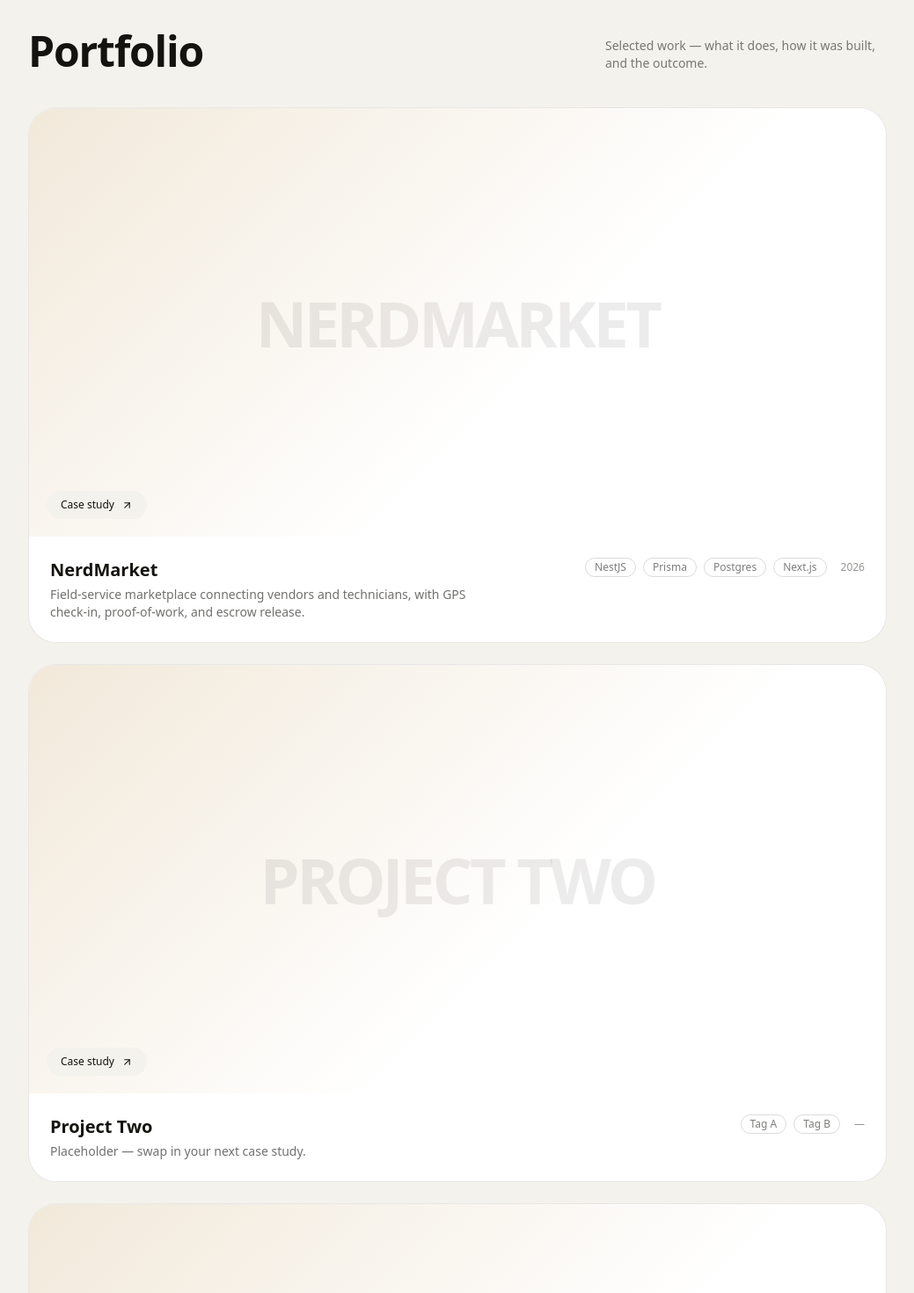
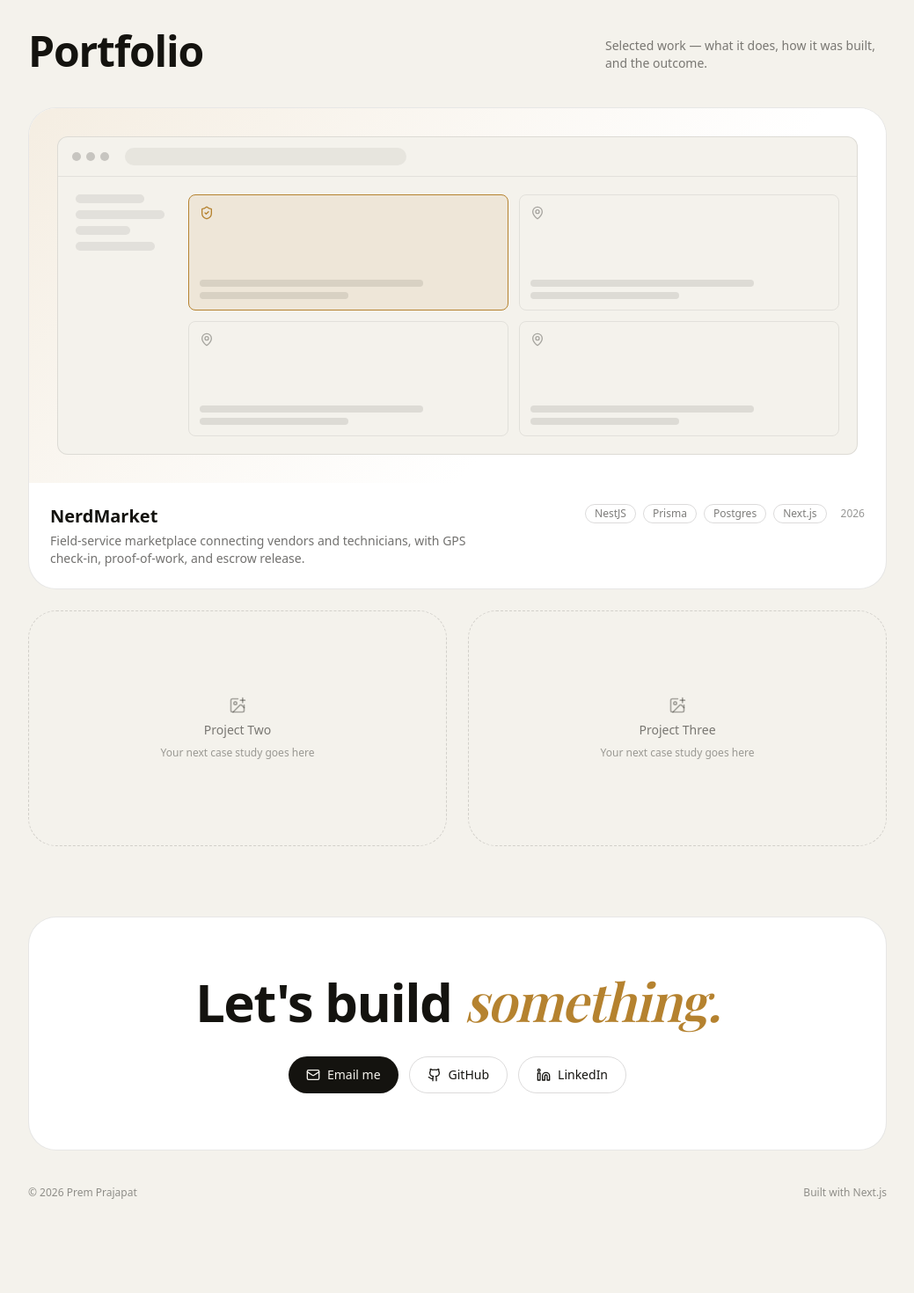
Before and after one commit to NarutoJoyboy/portfolio, a Next.js app: page / in a window 1280 px wide. Shown: the part 1160-2630 px from the top of the page at 88% size, without its empty margins (120-1159 px from the left). After the commit the page ends 2604 px from the top, so only its background shows below. Built offline with nearby package versions, Linux system fonts and the light colour scheme.

Commit message:
portfolio: real abstract UI mockup for NerdMarket, honest placeholders for empty projects

```diff
--- a/app/page.tsx
+++ b/app/page.tsx
@@ -1,4 +1,4 @@
-import { Github, Linkedin, Mail, ArrowUpRight, ArrowRight, User } from "lucide-react";
+import { Github, Linkedin, Mail, ArrowRight, User, MapPin, ShieldCheck, ImagePlus } from "lucide-react";
 import Reveal from "./components/Reveal";
 import Parallax from "./components/Parallax";
 
@@ -9,26 +9,14 @@ const FEATURES = [
   { title: "Project Management", desc: "Scope, timeline, ship — owned end to end." },
 ];
 
-const PROJECTS = [
-  {
+const FEATURED_PROJECT = {
   title: "NerdMarket",
   year: "2026",
   desc: "Field-service marketplace connecting vendors and technicians, with GPS check-in, proof-of-work, and escrow release.",
   tags: ["NestJS", "Prisma", "Postgres", "Next.js"],
-  },
-  {
-    title: "Project Two",
-    year: "—",
-    desc: "Placeholder — swap in your next case study.",
-    tags: ["Tag A", "Tag B"],
-  },
-  {
-    title: "Project Three",
-    year: "—",
-    desc: "Placeholder — swap in your next case study.",
-    tags: ["Tag C", "Tag D"],
-  },
-];
+};
+
+const PLACEHOLDER_PROJECTS = ["Project Two", "Project Three"];
 
 const NAV = [
   { href: "#work", label: "Work" },
@@ -172,28 +160,63 @@ export default function Portfolio() {
             </Reveal>
           </div>
 
-          <div className="mt-10 flex flex-col gap-6">
-            {PROJECTS.map(({ title, year, desc, tags }, i) => (
-              <Reveal key={title} delay={i * 100}>
+          {/* Featured project — real work gets a real mockup */}
+          <Reveal className="mt-10">
             <div className="group rounded-[2rem] border border-[color-mix(in_srgb,var(--foreground)_10%,transparent)] bg-surface overflow-hidden transition-transform hover:-translate-y-1">
-                  <div className="relative aspect-[16/8] bg-[linear-gradient(135deg,color-mix(in_srgb,var(--accent)_18%,var(--surface)),var(--surface)_60%)] flex items-center justify-center">
-                    <span className="text-6xl sm:text-7xl font-black tracking-tighter text-[color-mix(in_srgb,var(--foreground)_8%,transparent)] uppercase select-none">
-                      {title}
-                    </span>
-                    <span className="absolute bottom-5 left-5 inline-flex items-center gap-2 rounded-full bg-background px-4 py-2 text-xs font-medium">
-                      Case study <ArrowUpRight size={13} className="transition-transform group-hover:translate-x-0.5 group-hover:-translate-y-0.5" />
-                    </span>
+              <div className="relative aspect-[16/9] sm:aspect-[16/7] bg-[linear-gradient(135deg,color-mix(in_srgb,var(--accent)_14%,var(--surface)),var(--surface)_65%)] p-4 sm:p-8">
+                {/* abstract app-window mockup */}
+                <div className="h-full w-full rounded-xl border border-[color-mix(in_srgb,var(--foreground)_10%,transparent)] bg-background overflow-hidden flex flex-col">
+                  <div className="flex items-center gap-1.5 border-b border-[color-mix(in_srgb,var(--foreground)_8%,transparent)] px-4 py-3">
+                    <span className="h-2.5 w-2.5 rounded-full bg-[color-mix(in_srgb,var(--foreground)_20%,transparent)]" />
+                    <span className="h-2.5 w-2.5 rounded-full bg-[color-mix(in_srgb,var(--foreground)_20%,transparent)]" />
+                    <span className="h-2.5 w-2.5 rounded-full bg-[color-mix(in_srgb,var(--foreground)_20%,transparent)]" />
+                    <span className="ml-3 h-5 flex-1 max-w-xs rounded-full bg-[color-mix(in_srgb,var(--foreground)_6%,transparent)]" />
+                  </div>
+                  <div className="flex-1 grid grid-cols-[minmax(0,1fr)] sm:grid-cols-[7rem_1fr] gap-4 p-4 sm:p-5">
+                    <div className="hidden sm:flex flex-col gap-2">
+                      {[70, 90, 55, 80].map((w, idx) => (
+                        <span
+                          key={idx}
+                          style={{ width: `${w}%` }}
+                          className="h-2.5 rounded-full bg-[color-mix(in_srgb,var(--foreground)_8%,transparent)]"
+                        />
+                      ))}
+                    </div>
+                    <div className="grid grid-cols-2 gap-3">
+                      {[0, 1, 2, 3].map((idx) => (
+                        <div
+                          key={idx}
+                          className={`rounded-lg border p-3 flex flex-col justify-between ${
+                            idx === 0
+                              ? "border-accent bg-[color-mix(in_srgb,var(--accent)_10%,transparent)]"
+                              : "border-[color-mix(in_srgb,var(--foreground)_8%,transparent)]"
+                          }`}
+                        >
+                          {idx === 0 ? (
+                            <ShieldCheck size={16} className="text-accent" />
+                          ) : (
+                            <MapPin size={16} className="text-[color-mix(in_srgb,var(--foreground)_35%,transparent)]" />
+                          )}
+                          <div className="mt-3 space-y-1.5">
+                            <span className="block h-2 w-3/4 rounded-full bg-[color-mix(in_srgb,var(--foreground)_10%,transparent)]" />
+                            <span className="block h-2 w-1/2 rounded-full bg-[color-mix(in_srgb,var(--foreground)_10%,transparent)]" />
+                          </div>
+                        </div>
+                      ))}
+                    </div>
+                  </div>
+                </div>
               </div>
               <div className="p-6 flex items-start justify-between gap-6 flex-wrap">
                 <div>
-                      <h3 className="text-xl font-semibold">{title}</h3>
+                  <h3 className="text-xl font-semibold">{FEATURED_PROJECT.title}</h3>
                   <p className="mt-1 max-w-lg text-sm text-[color-mix(in_srgb,var(--foreground)_60%,transparent)]">
-                        {desc}
+                    {FEATURED_PROJECT.desc}
                   </p>
                 </div>
                 <div className="flex items-center gap-4">
                   <div className="flex flex-wrap gap-2 justify-end">
-                        {tags.map((tag) => (
+                    {FEATURED_PROJECT.tags.map((tag) => (
                       <span
                         key={tag}
                         className="rounded-full border border-[color-mix(in_srgb,var(--foreground)_15%,transparent)] px-2.5 py-0.5 text-xs text-[color-mix(in_srgb,var(--foreground)_55%,transparent)]"
@@ -203,10 +226,25 @@ export default function Portfolio() {
                     ))}
                   </div>
                   <span className="text-xs text-[color-mix(in_srgb,var(--foreground)_45%,transparent)] shrink-0">
-                        {year}
+                    {FEATURED_PROJECT.year}
                   </span>
                 </div>
               </div>
+            </div>
+          </Reveal>
+
+          {/* Placeholders — honestly marked, not dressed up as real work */}
+          <div className="mt-6 grid grid-cols-1 sm:grid-cols-2 gap-6">
+            {PLACEHOLDER_PROJECTS.map((title, i) => (
+              <Reveal key={title} delay={i * 100 + 100}>
+                <div className="rounded-[2rem] border border-dashed border-[color-mix(in_srgb,var(--foreground)_15%,transparent)] p-6 flex flex-col items-center justify-center text-center gap-2 aspect-[16/10] sm:aspect-[16/9]">
+                  <ImagePlus size={20} className="text-[color-mix(in_srgb,var(--foreground)_35%,transparent)]" />
+                  <p className="text-sm font-medium text-[color-mix(in_srgb,var(--foreground)_55%,transparent)]">
+                    {title}
+                  </p>
+                  <p className="text-xs text-[color-mix(in_srgb,var(--foreground)_40%,transparent)]">
+                    Your next case study goes here
+                  </p>
                 </div>
               </Reveal>
             ))}
```
Lines whose indentation alone changed are shown as unchanged.
